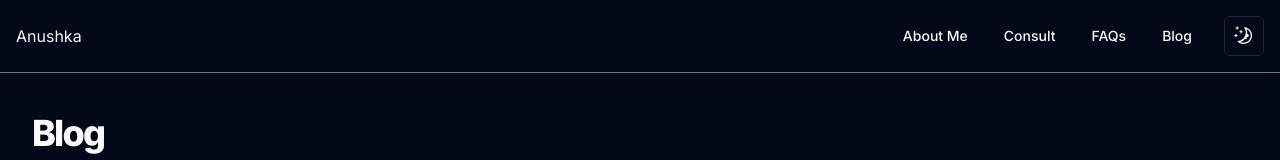
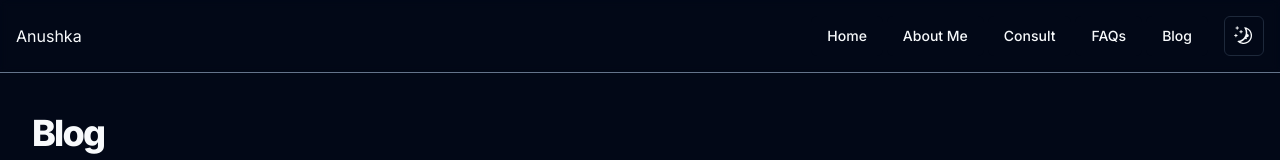
Before and after one commit to raghavkanwal/nextjs-blog, a Next.js app: page /blog in a window 1280 px wide. Shown: the top 160 px of the page. Built offline with nearby package versions, Linux system fonts and the light colour scheme.

Commit message:
Home Page route on menu

```diff
--- a/app/blog/page.tsx
+++ b/app/blog/page.tsx
@@ -1,5 +1,3 @@
-import AboutPageSection from "../page-modules/about/AboutPageSection";
-
 import fs from 'fs';
 
 const getPostMetadata = () => {
@@ -11,7 +9,7 @@ const getPostMetadata = () => {
     return slugs;
 }
 
-export default function BlogPage({ allPostsData }: { allPostsData:any}) {
+export default function BlogPage() {
     const postsMetaData = getPostMetadata();
     const postsPreviews = postsMetaData.map((slug: string, slugIdx: number) => {
         return (<div key={slugIdx}><h2>{slugIdx + 1}. {slug}</h2></div>)
--- a/components/Header.tsx
+++ b/components/Header.tsx
@@ -5,6 +5,10 @@ import { NavigationMenu, NavigationMenuContent, NavigationMenuItem, NavigationMe
 import { ThemeToggler } from "./ui/theme-toggle";
 
 const navigationItems = [
+    {
+        displayName: "Home",
+        path: "/"
+    },
     {
         displayName: "About Me",
         path: "/about"
```
